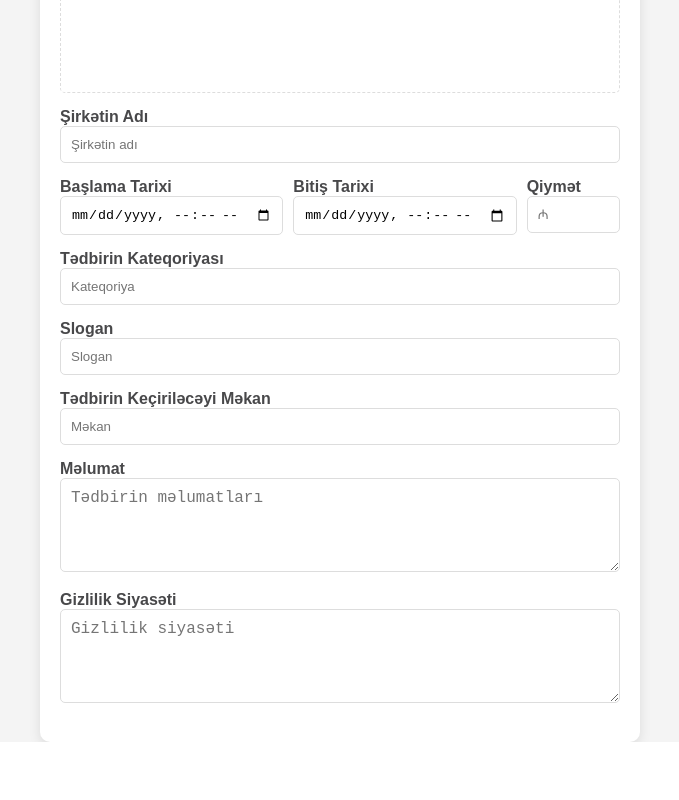
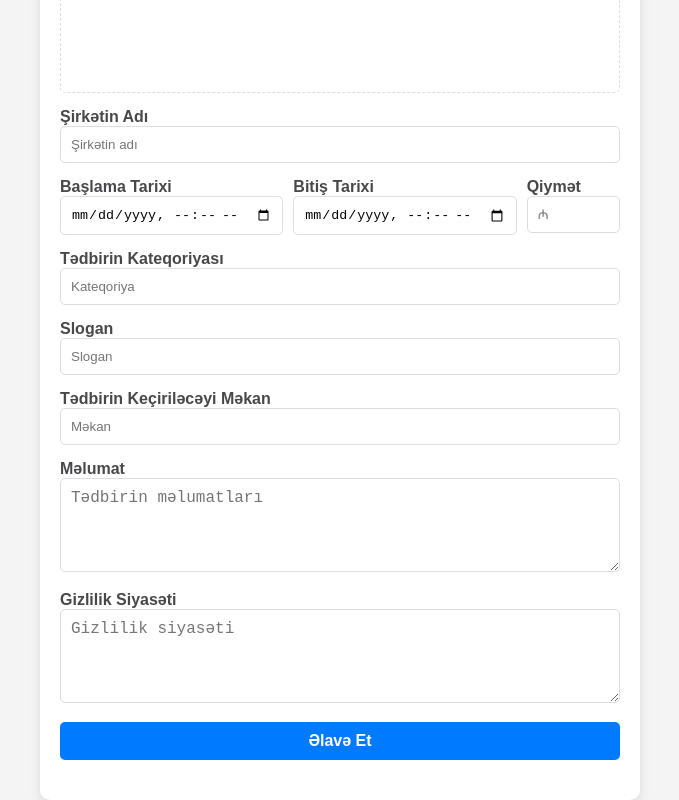
Before and after one commit to MammadliTaleh/ebilet-edit, a Next.js app: page /home in a window 1280 px wide. Shown: the part 684-1484 px from the top of the page, without its empty margins (300-979 px from the left). Before the commit the page ends 1426 px from the top, so only its background shows below. Built offline with nearby package versions, Linux system fonts and the light colour scheme.

Commit message:
elave et buttonu elave edildi

```diff
--- a/src/app/home/EventForm.jsx
+++ b/src/app/home/EventForm.jsx
@@ -92,6 +92,9 @@ const ConfigButton = styled(Button)`
     background-color: #218838;
   }
 `;
+const AddButton = styled(Button) `
+width:100%;
+`
 
 const TextArea = styled.textarea`
   width: 100%;
@@ -365,6 +368,10 @@ const EventForm = () => {
         <Label>Gizlilik Siyasəti</Label>
         <TextArea placeholder="Gizlilik siyasəti" rows="4" />
       </InputGroup>
+      <ButtonContainer>
+        <AddButton>Əlavə Et</AddButton>
+
+      </ButtonContainer>
     </Container>
   );
 };
```
